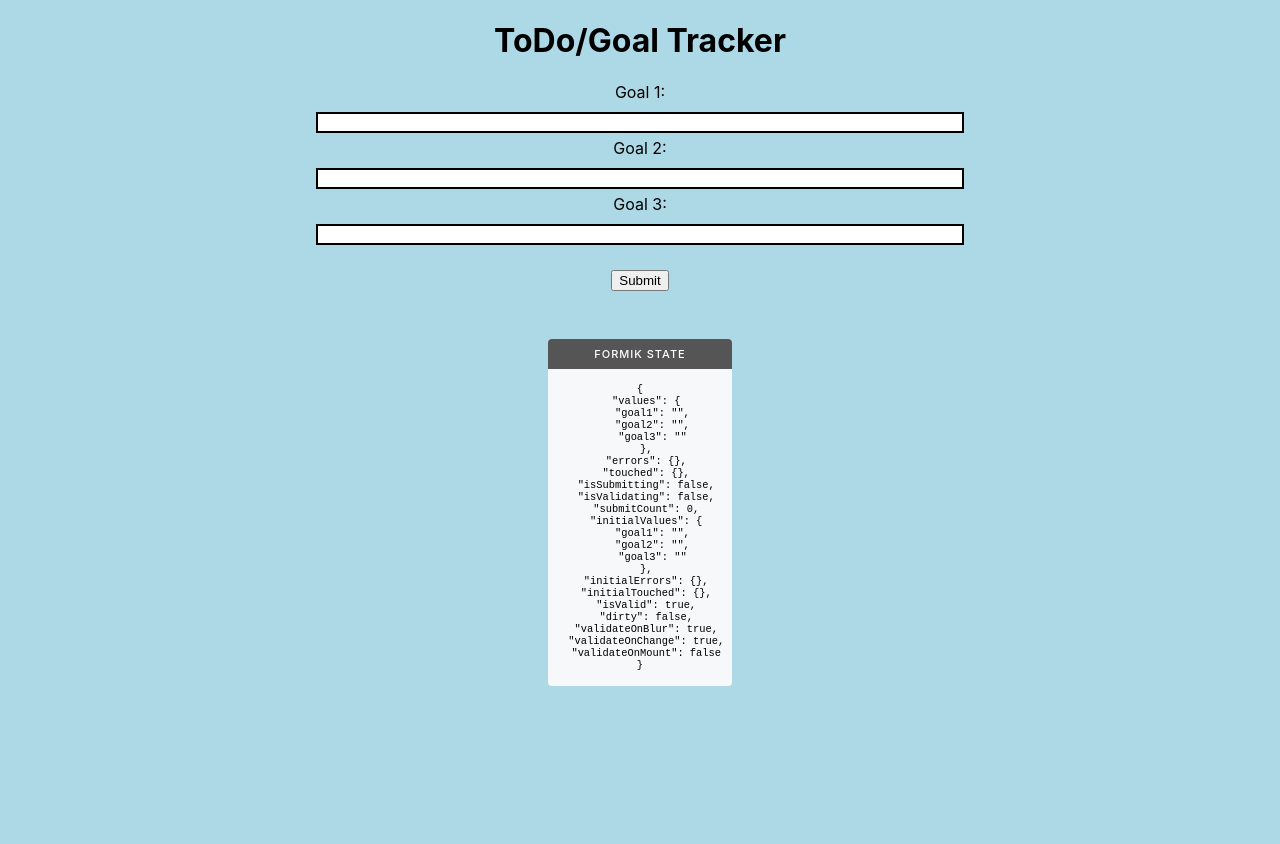
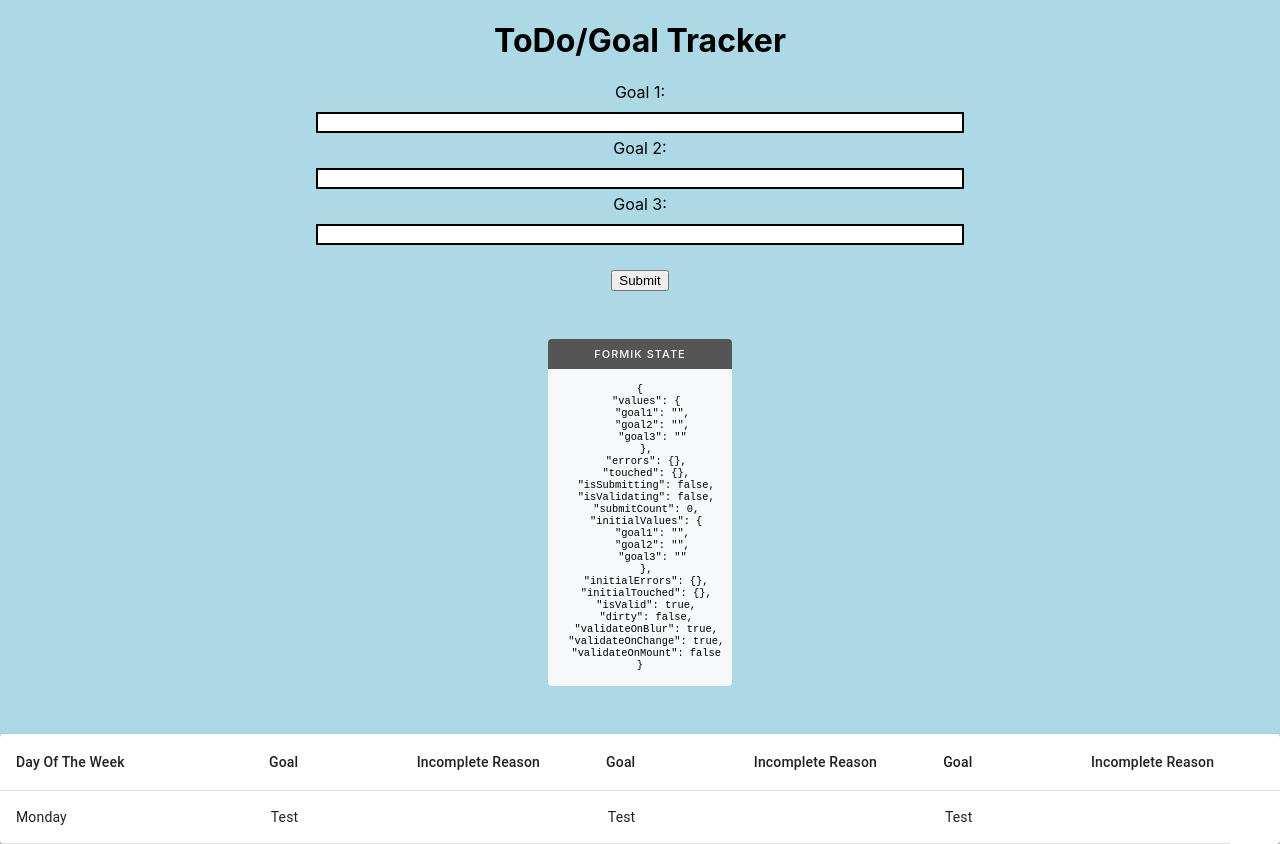
Before and after one commit to J3ffJessie/todo-time-tracker, a React (Create React App) app: page / in a window 1280 px wide. Before the commit the page ends 800 px from the top, so only its background shows below. Built offline with nearby package versions, Linux system fonts and the light colour scheme; the HTML template or start-up script is replaced by a standard one.

Commit message:
Add material-ui core package, add material style table for data, revert input back to working function, study on passing props and creating custom hooks within formik

```diff
--- a/package.json
+++ b/package.json
@@ -3,6 +3,7 @@
   "version": "0.1.0",
   "private": true,
   "dependencies": {
+    "@material-ui/core": "^4.11.0",
     "@testing-library/jest-dom": "^5.11.6",
     "@testing-library/react": "^11.1.2",
     "@testing-library/user-event": "^12.2.2",
--- a/src/App.js
+++ b/src/App.js
@@ -1,5 +1,6 @@
 import './App.css';
 import GoalForm from './Components/form';
+import BasicTable from './Components/table';
 import Table from './Components/table';
 
 function App() {
@@ -7,6 +8,7 @@ function App() {
     <div className="App">
       <h1>ToDo/Goal Tracker</h1>
       <GoalForm />
+      <BasicTable />
     </div>
   )
 };
--- /dev/null
+++ b/src/Components/table.js
@@ -0,0 +1,62 @@
+import React from 'react';
+import { makeStyles } from '@material-ui/core/styles';
+import Table from '@material-ui/core/Table';
+import TableBody from '@material-ui/core/TableBody';
+import TableCell from '@material-ui/core/TableCell';
+import TableContainer from '@material-ui/core/TableContainer';
+import TableHead from '@material-ui/core/TableHead';
+import TableRow from '@material-ui/core/TableRow';
+import Paper from '@material-ui/core/Paper';
+
+const useStyles = makeStyles({
+  table: {
+    minWidth: 650,
+  },
+});
+
+function createData(name, goal, reason) {
+  return {name, goal, reason};
+}
+
+const rows = [
+  createData('Monday', 'Test', null),
+];
+
+export default function BasicTable() {
+  const classes = useStyles();
+
+  return (
+    <TableContainer component={Paper}>
+      <Table className={classes.table} aria-label="simple table">
+        <TableHead>
+          <TableRow>
+            <TableCell>Day Of The Week</TableCell>
+            <TableCell align="right">Goal</TableCell>
+            <TableCell align="right">Incomplete Reason</TableCell>
+            <TableCell align="right">Goal</TableCell>
+            <TableCell align="right">Incomplete Reason</TableCell>
+            <TableCell align="right">Goal</TableCell>
+            <TableCell align="right">Incomplete Reason</TableCell>
+            <TableCell align="right"></TableCell>
+          </TableRow>
+        </TableHead>
+        <TableBody>
+          {rows.map((row) => (
+            <TableRow key={row.name}>
+              <TableCell component="th" scope="row">
+                {row.name}
+              </TableCell>
+              <TableCell align="right">{row.goal}</TableCell>
+              <TableCell align="right">{row.reason}</TableCell>
+              <TableCell align="right">{row.goal}</TableCell>
+              <TableCell align="right">{row.reason}</TableCell>
+              <TableCell align="right">{row.goal}</TableCell>
+              <TableCell align="right">{row.reason}</TableCell>
+
+            </TableRow>
+          ))}
+        </TableBody>
+      </Table>
+    </TableContainer>
+  );
+}
```
Also changed, not shown: 1 other file (tests, documents, lock files or other folders).
